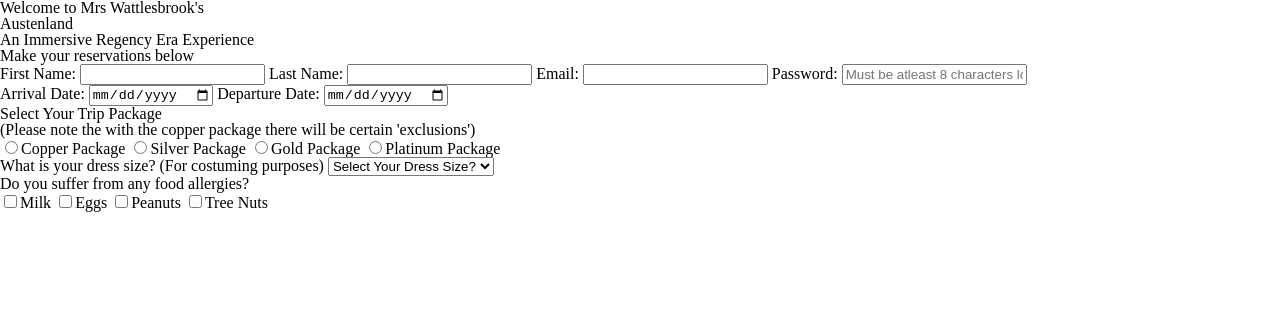
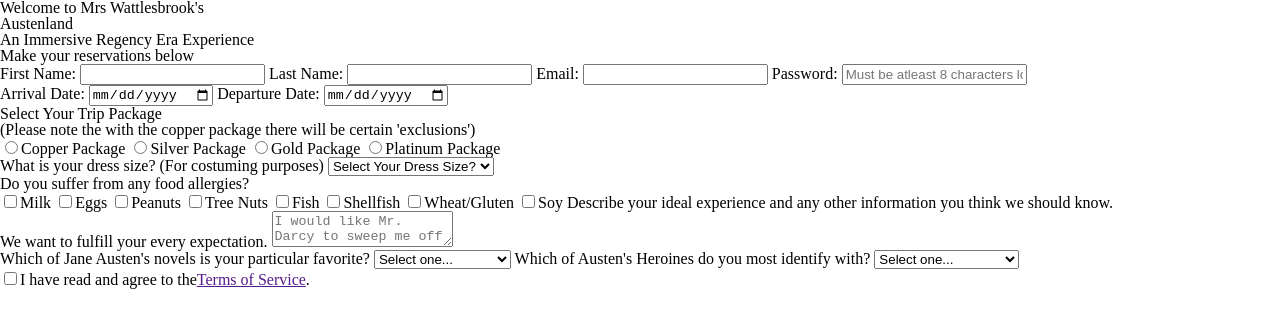
Before and after one commit to JoannaMathes/Austenland-Forms-Project, a plain HTML site: page index.html in a window 1280 px wide. Drawn offline with Linux system fonts and the light colour scheme.

Commit message:
additional html structure

```diff
--- a/index.html
+++ b/index.html
@@ -56,10 +56,42 @@
                 <label for="eggs"><input type="checkbox" id="eggs" value="eggs">Eggs</label>
                 <label for="peanuts"><input type="checkbox" id="peanuts" value="peanuts">Peanuts</label>
                 <label for="tree-nuts"><input type="checkbox" id="tree-nuts" value="tree nuts">Tree Nuts</label>
-
+                <label for="fish"><input type="checkbox" id="fish" value="fish">Fish</label>
+                <label for="shellfish"><input type="checkbox" id="shellfish" value="shellfish">Shellfish</label>
+                <label for="wheat"><input type="checkbox" id="wheat" value="wheat or gluten">Wheat/Gluten</label>
+                <label for="soy"><input type="checkbox" id="soy" value="soy">Soy</label>
+                <label for="additional-info">Describe your ideal experience and any other information you think we should know.<br> We want to fulfill your every expectation.</label>
+                <textarea id="additional-info" name="additional-information" placeholder="I would like Mr. Darcy to sweep me off my feet"></textarea>
             </fieldset>
             <fieldset>
-
+                <label for="fave-novel">Which of Jane Austen's novels is your particular favorite?</label>
+                <select id="fave-novel" name="favorite-novel">
+                    <option value="">Select one...</option>
+                    <option value="sense & sensibility">Sense & Sensibility</option>
+                    <option value="pride & prejudice">Pride & Prejudice</option>
+                    <option value="mansfield park">Mansfield Park</option>
+                    <option value="emma">Emma</option>
+                    <option value="northanger abbey">Northanger Abbey</option>
+                    <option value="persuasion">Persuasion</option>
+                    <option value="lady susan">Lady Susan</option>
+                </select>
+                <label for="heroine-identity">Which of Austen's Heroines do you most identify with?</label>
+                <select id="heroine-identity" name="heroines">
+                    <option value="">Select one...</option>
+                    <option value="Elizabeth Bennet">Elizabeth Bennet</option>
+                    <option value="Jane Bennet">Jane Bennet</option>
+                    <option value="Elinor Dashwood">Elinor Dashwood</option>
+                    <option value="Marianne Dashwood">Marianne Dashwood</option>
+                    <option value="Charlotte Lucas">Charlotte Lucas</option>
+                    <option value="Emma Woodhouse">Emma Woodhouse</option>
+                    <option value="Harriet Smith">Harriet Smith</option>
+                    <option value="Catherine Morland">Catherine Morland</option>
+                    <option value="Fanny Price">Fanny Price</option>
+                    <option value="Anne Elliot">Anne Elliot</option>
+                </select>
+            </fieldset>
+            <fieldset>
+                <label for="terms"><input type="checkbox" id="terms" required>I have read and agree to the<a href="">Terms of Service</a>.</label>
             </fieldset>
         </form>
     </section>
```
